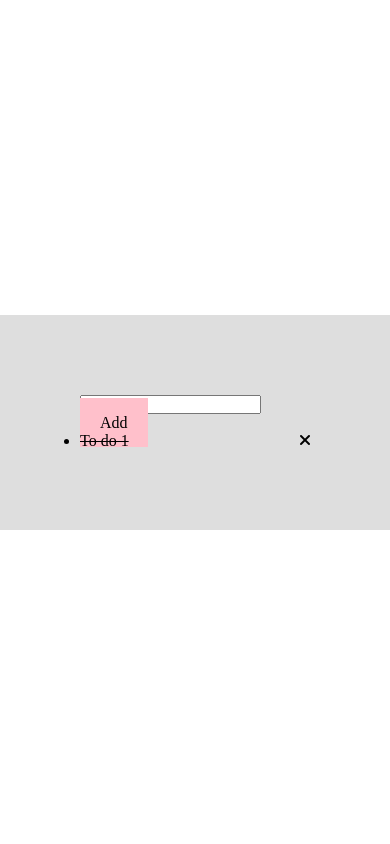
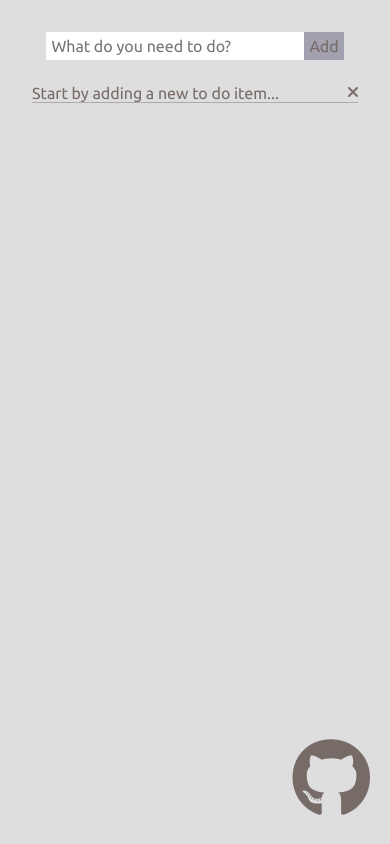
Before and after one commit to Chloe-O/to-do-list, a plain HTML site: page index.html in a window 390 px wide. Drawn offline with Linux system fonts and the light colour scheme.

Commit message:
made responsive

```diff
--- a/index.html
+++ b/index.html
@@ -7,17 +7,26 @@
     <meta name="viewport" content="width=device-width, initial-scale=1.0">
     <link rel="stylesheet" href="https://use.fontawesome.com/releases/v6.1.1/css/all.css"
         integrity="sha384-/frq1SRXYH/bSyou/HUp/hib7RVN1TawQYja658FEOodR/FQBKVqT9Ol+Oz3Olq5" crossorigin="anonymous">
+        <link rel="preconnect" href="https://fonts.googleapis.com">
+        <link rel="preconnect" href="https://fonts.gstatic.com" crossorigin>
+        <link href="https://fonts.googleapis.com/css2?family=Ubuntu:wght@300;400;700&display=swap" rel="stylesheet">
     <link rel="stylesheet" href="./style.css">
     <title>Todo ✅</title>
 </head>
 
 <body>
     <div id="todo-container">
-        <input type="text" name="" id="todo-input">
-        <span id="add-item">Add</span>
+        <div class="item-input">
+            <input type="text" maxlength="50" id="todo-input" placeholder="What do you need to do?">
+            <span id="add-item">Add</span>
+        </div>
         <ul id="todo-list">
-            <li class="todo-item checked">To do 1 <i class="fa-solid fa-xmark delete"></i></li>
+            <li class="todo-item">Start by adding a new to do item...<i class="fa-solid fa-xmark delete"></i>
+            </li>
         </ul>
+    </div>
+    <div class="github-icon">
+        <a href="https://github.com/Chloe-O/to-do-list" target="_blank"><i class="fa-brands fa-github"></i></a>
     </div>
     <script src="./script.js"></script>
 </body>
--- a/script.js
+++ b/script.js
@@ -3,30 +3,39 @@ const todoList = document.getElementById("todo-list")
 const addItemBtn = document.getElementById("add-item")
 const deleteItemBtn = document.getElementById("delete-item")
 
-addItemBtn.addEventListener("click", addItem)
+addItemBtn.addEventListener("click", createItem)
 
-function addItem() {
+function createItem() {
     let todoInput = document.getElementById("todo-input").value
-        if ( todoInput === "") {
+    if (todoInput === "") {
         alert("No input")
     } else {
         const inputStr = `<li class="todo-item">${todoInput} <i class="fa-solid fa-xmark delete"></i></li>`
         todoList.innerHTML += inputStr
+        checkItem()
         deleteItem()
     }
     document.getElementById("todo-input").value = "";
 }
 
-
 function deleteItem() {
     const deleteClass = document.getElementsByClassName("delete")
 
     for (let i = 0; i < deleteClass.length; i++) {
-        deleteClass[i].onclick = function() {
-            d = this.parentElement;
-            d.style.display = "none";
-        }
+        deleteClass[i].addEventListener("click", function () {
+            deleteClass[i].parentElement.style.display = "none";
+        })
     }
 }
 
+function checkItem() {
+    const todoItem = document.getElementsByClassName("todo-item")
+    for (let x = 0; x < todoItem.length; x++) {
+        todoItem[x].addEventListener("click", function () {
+            todoItem[x].classList.toggle("checked")
+        })
+    }
+}
+
+checkItem()
 deleteItem()
--- a/style.css
+++ b/style.css
@@ -9,30 +9,56 @@ body {
     height: 100vh;
     justify-content: center;
     align-items: center;
+    background: #C7B2AD;
+    font-size: 1rem;
+    font-family: 'Ubuntu', sans-serif;
+    color: #776B68;
 }
 
 #todo-container {
+    display: flex;
+    flex-direction: column;
+    align-items: center;
+    padding: 2em;
+    min-height: 500px;
     background: #dedede;
-    padding: 5em;
+    box-shadow: rgb(0 0 0 / 35%) 0px 5px 15px;
+}
+
+#todo-list {
+    width: 100%;
+    padding-top: 1.5em;
 }
 
 #add-item {
-    background-color: pink;
+    background-color: #A3A1B0;
     padding: 1em 1.25em;
     cursor: pointer;
+    transition: 0.5s;
+}
+
+.item-input {
+    display: flex;
+}
+
+.item-input input {
+    border: none;
 }
 
 i.delete {
     float: right;
+    padding-left: 5px;
 }
 
 .delete:hover {
-    background-color: red;
-    color: #fff;
+    cursor: pointer;
+    color: #F4F0EF;
 }
 
 #add-item:hover {
-    background-color: yellow;
+    background-color: #776B68;
+    color: #F4F0EF;
+    transition: 0.5s;
 }
 
 .checked {
@@ -45,5 +71,53 @@ i.delete {
 }
 
 .todo-item:hover {
-    background-color: rgba(0, 0, 0, 0.233);
+    width: 100%;
+    background-color: rgba(0, 0, 0, 0.068);
+    cursor: pointer;
+    transition: 0.5s;
 }
+
+li.todo-item {
+    list-style: none;
+    margin-bottom: 0.5em;
+    border-bottom: 1px solid rgba(0, 0, 0, 0.233);
+
+}
+
+input#todo-input {
+    padding: 5px;
+    font-size: 1rem;
+    color: #776B68;
+    font-family: 'Ubuntu', sans-serif;
+}
+
+.github-icon {
+    position: absolute;
+    bottom: 0;
+    right: 0;
+    padding: 20px;
+    font-size: 5rem;
+}
+
+.github-icon a {
+    color: #776B68;
+}
+
+.github-icon a:hover {
+    color: #F4F0EF;
+    cursor: pointer;
+    transition: 0.5s;
+}
+
+
+@media (max-width: 480px) {
+    #todo-container {
+        width: 100vw;
+        height: 100vh;
+    }
+
+    #add-item {
+        padding: 5px;
+    }
+
+}
```
Lines whose indentation alone changed are shown as unchanged.
